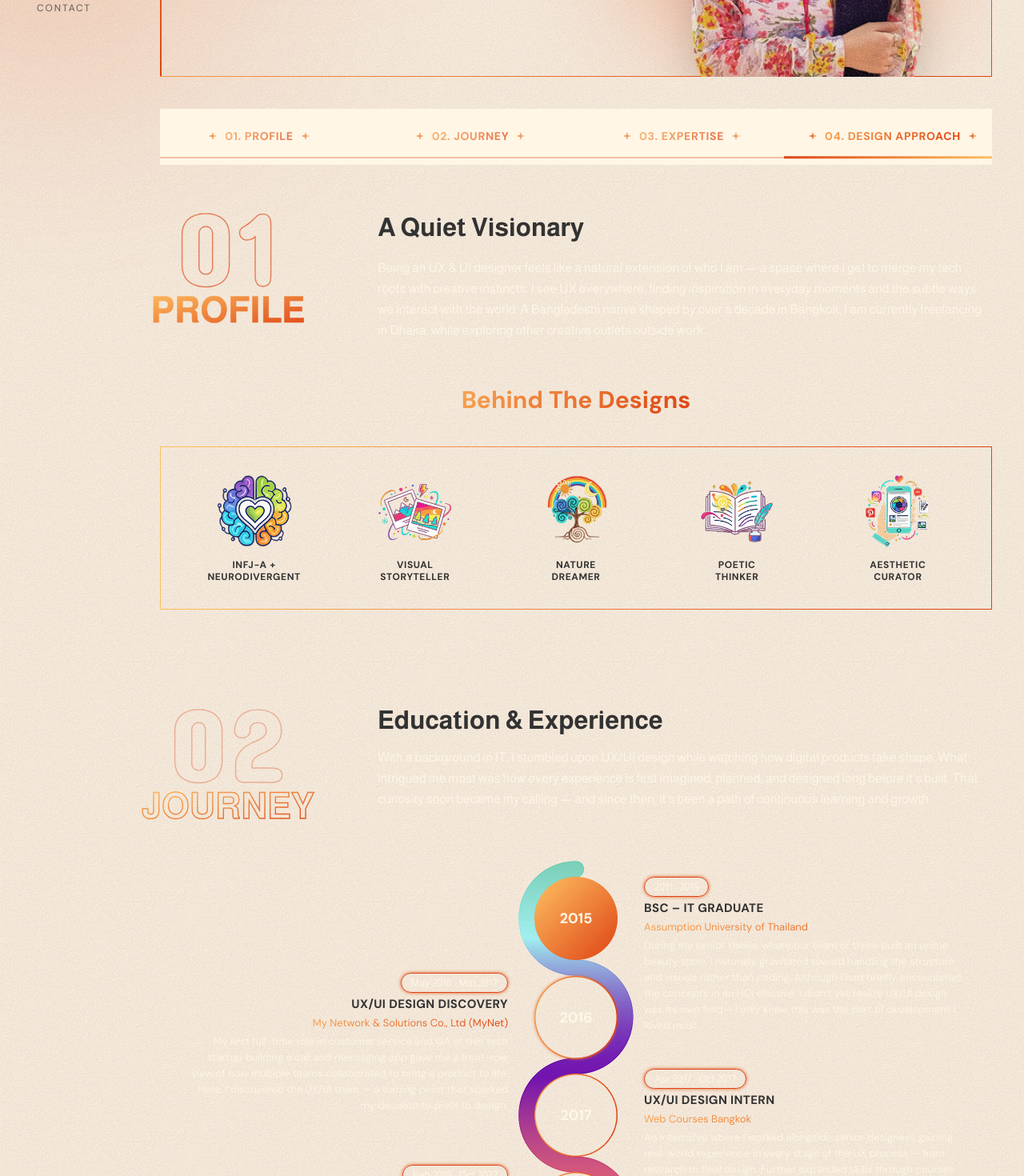
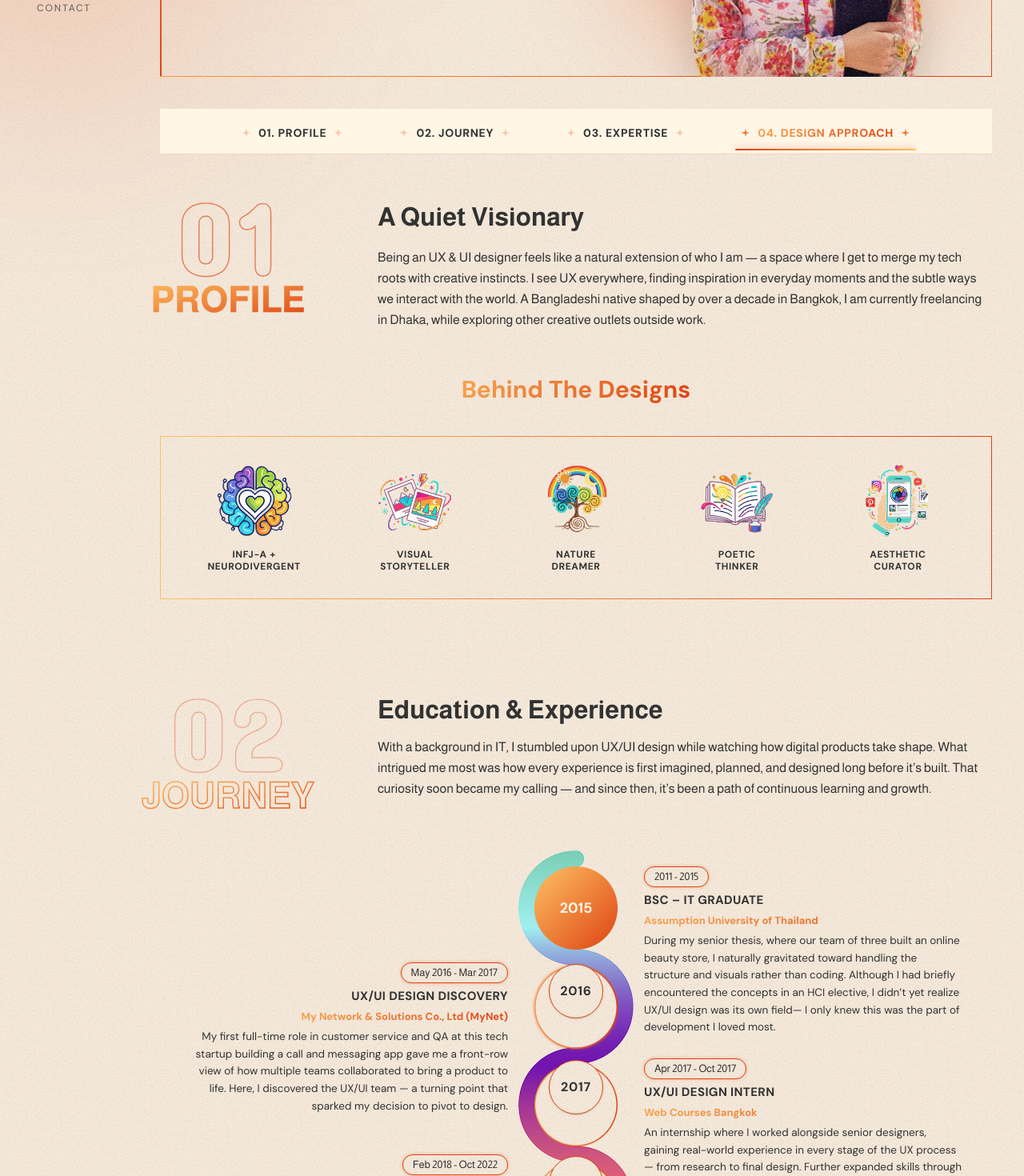
Before and after one commit to shihablabs/project-portfolio, a Next.js app: page /about in a window 1280 px wide. Shown: the part 540-2010 px from the top of the page at 80% size. Built offline with nearby package versions, Linux system fonts and the light colour scheme.

Commit message:
fix(about): resolve light mode text contrast, timeline node circle visibility, and sticky tab navigation

```diff
--- a/src/components/sections/AboutPageView.tsx
+++ b/src/components/sections/AboutPageView.tsx
@@ -197,7 +197,7 @@ export default function AboutPageView() {
 
         {/* Left Hero Content Layer */}
         <div className="relative z-10 w-full max-w-[600px] lg:max-w-[650px] flex flex-col justify-center space-y-4 sm:space-y-5">
-          <h1 className="font-almarai sm:font-dm font-extrabold uppercase text-4xl sm:text-5xl lg:text-[56px] tracking-tight leading-none text-[rgba(255,247,231,1)]">
+          <h1 className="font-almarai sm:font-dm font-extrabold uppercase text-4xl sm:text-5xl lg:text-[56px] tracking-tight leading-none text-[var(--ink)]">
             SEJUTI
           </h1>
 
@@ -228,7 +228,8 @@ export default function AboutPageView() {
               onClick={playAudio}
               type="button"
               aria-label="Listen to pronunciation of Sejuti"
-              className="text-[#DE4313] hover:text-[#FEC163] transition-transform hover:scale-110 cursor-pointer ml-1"
+              className="text-[#DE4313] hover:text-[#FEC163] transition-transform hover:scale-110 cursor-pointer ml-1 focus:outline-none focus:ring-0"
+              style={{ outline: "none" }}
               title="Pronounce Sejuti"
             >
               <svg width="22" height="22" viewBox="0 0 24 24" fill="none">
@@ -256,7 +257,7 @@ export default function AboutPageView() {
           </div>
 
           {/* Meaning & Essence */}
-          <div className="space-y-1 font-dm text-xs sm:text-[13.5px] text-[rgba(255,247,231,0.78)] leading-[1.65] max-w-lg">
+          <div className="space-y-1 font-dm text-xs sm:text-[13.5px] text-[var(--ink-78)] leading-[1.65] max-w-lg">
             <p>
               (Bengali) - evening light or lamp, light of the sunset, twilight.
             </p>
@@ -290,17 +291,24 @@ export default function AboutPageView() {
       </div>
 
       {/* ── 02. STICKY SUB-NAVIGATION BAR (Top sticky on scroll) ── */}
-      <div className="sticky top-0 z-40 bg-[var(--bg)]/95 backdrop-blur-md pt-3 pb-2 select-none mb-12">
-        <div className="w-full grid grid-cols-2 md:grid-cols-4 gap-2 sm:gap-4 items-center text-center font-dm font-bold text-xs sm:text-sm tracking-wider uppercase">
+      <div className="sticky top-0 z-40 bg-[var(--bg)]/95 backdrop-blur-md pt-2 pb-1 select-none mb-12 border-b border-[#DE4313]/20">
+        <div className="w-full flex items-center justify-between sm:justify-center gap-2 sm:gap-6 lg:gap-10 overflow-x-auto no-scrollbar font-dm text-xs sm:text-sm tracking-wider uppercase px-2">
           {TABS.map((tab) => {
             const isActive = activeTab === tab.id;
             return (
               <button
                 key={tab.id}
+                type="button"
                 onClick={() => scrollToSection(tab.id)}
-                className={`group flex items-center justify-center gap-2 sm:gap-2.5 py-3 transition-opacity cursor-pointer ${
-                  isActive ? "opacity-100" : "opacity-75 hover:opacity-100"
+                className={`group relative shrink-0 flex items-center justify-center gap-1.5 sm:gap-2.5 px-3 sm:px-4 py-3 transition-all duration-200 cursor-pointer select-none focus:outline-none focus:ring-0 focus-visible:outline-none active:outline-none ring-0 ${
+                  isActive
+                    ? "font-bold text-[#DE4313]"
+                    : "font-semibold text-[var(--ink-64)] hover:text-[var(--ink)]"
                 }`}
+                style={{
+                  outline: "none",
+                  WebkitTapHighlightColor: "transparent",
+                }}
               >
                 {/* Sparkle icon before */}
                 <svg
@@ -308,7 +316,11 @@ export default function AboutPageView() {
                   height="10"
                   viewBox="0 0 10 10"
                   fill="none"
-                  className="flex-shrink-0"
+                  className={`flex-shrink-0 transition-opacity ${
+                    isActive
+                      ? "opacity-100"
+                      : "opacity-40 group-hover:opacity-80"
+                  }`}
                 >
                   <path
                     d="M5 0L6.2 3.8L10 5L6.2 6.2L5 10L3.8 6.2L0 5L3.8 3.8L5 0Z"
@@ -318,11 +330,17 @@ export default function AboutPageView() {
 
                 {/* Tab Label */}
                 <span
-                  className="text-transparent bg-clip-text"
-                  style={{
+                  className={
+                    isActive ? "text-transparent bg-clip-text" : "text-inherit"
+                  }
+                  style={
+                    isActive
+                      ? {
                           backgroundImage:
                             "linear-gradient(129.89deg, #FEC163 -29.32%, #DE4313 100%)",
-                  }}
+                        }
+                      : undefined
+                  }
                 >
                   {tab.label}
                 </span>
@@ -333,28 +351,32 @@ export default function AboutPageView() {
                   height="10"
                   viewBox="0 0 10 10"
                   fill="none"
-                  className="flex-shrink-0"
+                  className={`flex-shrink-0 transition-opacity ${
+                    isActive
+                      ? "opacity-100"
+                      : "opacity-40 group-hover:opacity-80"
+                  }`}
                 >
                   <path
                     d="M5 0L6.2 3.8L10 5L6.2 6.2L5 10L3.8 6.2L0 5L3.8 3.8L5 0Z"
                     fill="url(#aboutSparkleGrad)"
                   />
                 </svg>
+
+                {/* Active Indicator Underline directly on active tab */}
+                {isActive && (
+                  <div
+                    className="absolute bottom-0 left-2 right-2 h-[2.5px] rounded-full"
+                    style={{
+                      background:
+                        "linear-gradient(90deg, #DE4313 0%, #FEC163 100%)",
+                      boxShadow: "0px 0px 8px rgba(222, 67, 19, 0.6)",
+                    }}
+                  />
+                )}
               </button>
             );
           })}
-        </div>
-
-        {/* Track Line and Active Indicator Slider */}
-        <div className="relative w-full h-[1.5px] bg-[#DE4313]/30 mt-1">
-          <div
-            className="absolute top-0 h-[3px] -translate-y-[0.75px] transition-all duration-300"
-            style={{
-              width: "25%",
-              left: `${TABS.findIndex((t) => t.id === activeTab) * 25}%`,
-              background: "linear-gradient(90deg, #DE4313 0%, #FEC163 100%)",
-            }}
-          />
         </div>
       </div>
 
@@ -370,7 +392,7 @@ export default function AboutPageView() {
               <h2 className="font-almarai text-2xl sm:text-3xl lg:text-[32px] font-bold text-[var(--ink)] leading-snug">
                 A Quiet Visionary
               </h2>
-              <p className="font-almarai text-sm sm:text-base text-[rgba(255,247,231,0.85)] leading-relaxed">
+              <p className="font-almarai text-sm sm:text-base text-[var(--ink-78)] leading-relaxed">
                 Being an UX &amp; UI designer feels like a natural extension of
                 who I am — a space where I get to merge my tech roots with
                 creative instincts. I see UX everywhere, finding inspiration in
@@ -457,7 +479,7 @@ export default function AboutPageView() {
               <h2 className="font-almarai text-2xl sm:text-3xl lg:text-[32px] font-bold text-[var(--ink)] leading-snug">
                 Education &amp; Experience
               </h2>
-              <p className="font-almarai text-sm sm:text-base text-[rgba(255,247,231,0.85)] leading-relaxed">
+              <p className="font-almarai text-sm sm:text-base text-[var(--ink-78)] leading-relaxed">
                 With a background in IT, I stumbled upon UX/UI design while
                 watching how digital products take shape. What intrigued me most
                 was how every experience is first imagined, planned, and
@@ -483,6 +505,24 @@ export default function AboutPageView() {
                   className="w-[144px] h-[636px] object-contain block"
                 />
               </div>
+
+              {/* High-Contrast Crisp Circle Overlays for Nodes (2016, 2017, 2018, 2023) */}
+              {[
+                { year: "2016", top: 176 },
+                { year: "2017", top: 296 },
+                { year: "2018", top: 416 },
+                { year: "2023", top: 536 },
+              ].map((node) => (
+                <div
+                  key={node.year}
+                  className="absolute left-1/2 -translate-x-1/2 -translate-y-1/2 w-[68px] h-[68px] rounded-full flex items-center justify-center bg-[var(--bg)] card-badge-bg border-[1.5px] border-[#DE4313] pointer-events-none z-[1] select-none shadow-sm"
+                  style={{ top: `${node.top}px` }}
+                >
+                  <span className="font-dm font-bold text-sm sm:text-base text-[var(--ink)] tracking-wider">
+                    {node.year}
+                  </span>
+                </div>
+              ))}
 
               {/* 5 Milestones Aligned to Circle Nodes (Each step is exactly 120px) */}
               {[
@@ -536,7 +576,7 @@ export default function AboutPageView() {
                 return (
                   <div
                     key={item.year}
-                    className={`absolute space-y-1 ${
+                    className={`absolute space-y-1.5 z-10 ${
                       isLeft
                         ? "right-[calc(50%+85px)] left-0 text-right flex flex-col items-end"
                         : "left-[calc(50%+85px)] right-0 text-left"
@@ -544,9 +584,9 @@ export default function AboutPageView() {
                     style={{ top: `${item.top}px` }}
                   >
                     <span
-                      className="inline-block px-3 py-0.5 rounded-full text-[13px] font-normal border border-[#DE4313] text-[rgba(255,247,231,0.85)]"
+                      className="inline-block px-3 py-0.5 rounded-full text-[13px] font-medium border border-[#DE4313] text-[var(--ink)] bg-[var(--bg)] card-badge-bg"
                       style={{
-                        boxShadow: "0px 0px 4px 0px rgba(228, 93, 35, 1)",
+                        boxShadow: "0px 0px 4px 0px rgba(228, 93, 35, 0.4)",
                       }}
                     >
                       {item.date}
@@ -555,7 +595,7 @@ export default function AboutPageView() {
                       {item.role}
                     </h4>
                     <p
-                      className="font-dm font-normal text-xs sm:text-[13px] text-transparent bg-clip-text"
+                      className="font-dm font-semibold text-xs sm:text-[13px] text-transparent bg-clip-text"
                       style={{
                         backgroundImage:
                           "linear-gradient(129.89deg, #FEC163 -29.32%, #DE4313 100%)",
@@ -563,7 +603,7 @@ export default function AboutPageView() {
                     >
                       {item.org}
                     </p>
-                    <p className="font-dm font-normal text-xs sm:text-[13px] leading-[1.55] text-[rgba(255,247,231,0.78)] max-w-sm lg:max-w-[400px]">
+                    <p className="font-dm font-normal text-xs sm:text-[13.5px] leading-[1.6] text-[var(--ink-78)] max-w-sm lg:max-w-[400px]">
                       {item.desc}
                     </p>
                   </div>
@@ -612,21 +652,26 @@ export default function AboutPageView() {
               ].map((item) => (
                 <div
                   key={item.year}
-                  className="p-4 sm:p-5 border border-[#DE4313]/60 rounded-lg space-y-1.5 bg-[#0A0F24]/40"
+                  className="p-4 sm:p-5 border border-[#DE4313]/50 rounded-xl space-y-2 bg-[var(--bg)] card-badge-bg shadow-sm"
                 >
+                  <div className="flex items-center justify-between gap-2">
                     <span
-                    className="inline-block px-3 py-0.5 rounded-full text-xs font-normal border border-[#DE4313] text-[rgba(255,247,231,0.85)]"
+                      className="inline-block px-3 py-0.5 rounded-full text-xs font-medium border border-[#DE4313] text-[var(--ink)] bg-[var(--bg)] card-badge-bg"
                       style={{
-                      boxShadow: "0px 0px 4px 0px rgba(228, 93, 35, 1)",
+                        boxShadow: "0px 0px 4px 0px rgba(228, 93, 35, 0.35)",
                       }}
                     >
                       {item.date}
                     </span>
+                    <span className="font-dm font-bold text-xs text-[#DE4313] px-2 py-0.5 rounded bg-[#DE4313]/10">
+                      {item.year}
+                    </span>
+                  </div>
                   <h4 className="font-dm font-bold text-sm sm:text-[15px] text-[var(--ink)] uppercase">
                     {item.role}
                   </h4>
                   <p
-                    className="font-dm font-normal text-xs sm:text-[13px] text-transparent bg-clip-text"
+                    className="font-dm font-semibold text-xs sm:text-[13px] text-transparent bg-clip-text"
                     style={{
                       backgroundImage:
                         "linear-gradient(129.89deg, #FEC163 -29.32%, #DE4313 100%)",
@@ -634,7 +679,7 @@ export default function AboutPageView() {
                   >
                     {item.org}
                   </p>
-                  <p className="font-dm font-normal text-xs sm:text-[13px] leading-relaxed text-[rgba(255,247,231,0.78)]">
+                  <p className="font-dm font-normal text-xs sm:text-[13px] leading-relaxed text-[var(--ink-78)]">
                     {item.desc}
                   </p>
                 </div>
@@ -750,7 +795,7 @@ export default function AboutPageView() {
               <h2 className="font-almarai text-2xl sm:text-3xl lg:text-[32px] font-bold text-[var(--ink)] leading-snug">
                 Fueled by Passion, Defined by Skill
               </h2>
-              <p className="font-almarai text-sm sm:text-base text-[rgba(255,247,231,0.85)] leading-relaxed">
+              <p className="font-almarai text-sm sm:text-base text-[var(--ink-78)] leading-relaxed">
                 My craft sits at the intersection of innate traits and acquired
                 capabilities. As a neurodivergent INFJ, I bring a balance of
                 paradoxical strengths that gives me a unique edge in UX/UI
@@ -842,7 +887,7 @@ export default function AboutPageView() {
               <h2 className="font-almarai text-2xl sm:text-3xl lg:text-[32px] font-bold text-[var(--ink)] leading-snug">
                 The pursuit of intentional design
               </h2>
-              <p className="font-almarai text-sm sm:text-base text-[rgba(255,247,231,0.85)] leading-relaxed">
+              <p className="font-almarai text-sm sm:text-base text-[var(--ink-78)] leading-relaxed">
                 I approach design as a way to solve problems elegantly. Every
                 project is driven by purpose and the goal of leaving things
                 better than I found them. It begins with understanding the
@@ -893,7 +938,7 @@ export default function AboutPageView() {
                   <h4 className="font-dm font-bold text-base sm:text-lg lg:text-xl uppercase tracking-wider text-[var(--ink)]">
                     MERAKI
                   </h4>
-                  <p className="font-dm text-xs sm:text-sm text-[rgba(255,247,231,0.8)] leading-relaxed max-w-xs">
+                  <p className="font-dm text-xs sm:text-sm text-[var(--ink-78)] leading-relaxed max-w-xs">
                     Designing with passion, devotion, and meticulous care,
                     ensuring the work is a true labor of love.
                   </p>
@@ -914,7 +959,7 @@ export default function AboutPageView() {
                   <h4 className="font-dm font-bold text-base sm:text-lg lg:text-xl uppercase tracking-wider text-[var(--ink)]">
                     SIMPLE YET SIGNIFICANT
                   </h4>
-                  <p className="font-dm text-xs sm:text-sm text-[rgba(255,247,231,0.8)] leading-relaxed max-w-xs">
+                  <p className="font-dm text-xs sm:text-sm text-[var(--ink-78)] leading-relaxed max-w-xs">
                     Striving for solutions that are radically clear and
                     effortless, yet possess maximum impact, utility, and lasting
                     value.
--- a/src/components/sections/BlogPageView.tsx
+++ b/src/components/sections/BlogPageView.tsx
@@ -190,14 +190,14 @@ export default function BlogPageView() {
           {/* Left Hero Content Layer */}
           <div className="relative z-10 w-full max-w-[620px] lg:max-w-[700px] xl:max-w-[780px] flex flex-col justify-center space-y-1 sm:space-y-1">
             <h1
-              className="font-dm uppercase whitespace-nowrap text-[rgba(255,247,231,1)]"
+              className="font-dm uppercase whitespace-nowrap text-[var(--ink)]"
               style={{
                 fontFamily: "var(--font-dm-sans), sans-serif",
                 fontWeight: 600,
                 fontSize: "clamp(30px, 4.2vw, 72px)",
                 lineHeight: "100%",
                 letterSpacing: "0%",
-                color: "rgba(255, 247, 231, 1)",
+                color: "var(--ink)",
                 textShadow: "0px 0px 10px rgba(244, 115, 3, 0.25)",
                 filter: "drop-shadow(0px 0px 8px rgba(244, 115, 3, 0.35))",
               }}
@@ -215,7 +215,7 @@ export default function BlogPageView() {
               A Personal Archive
             </h2>
 
-            <p className="font-dm text-xs sm:text-[14px] text-[rgba(255,247,231,0.75)] leading-[1.65] mt-4 sm:mt-5 max-w-lg">
+            <p className="font-dm text-xs sm:text-[14px] text-[var(--ink-78)] leading-[1.65] mt-4 sm:mt-5 max-w-lg">
               Get notified when new posts are published.
               <br />
               Stay updated with fresh thoughts and ideas.
```
Also changed, not shown: src/components/sections/BlogDetailView.tsx (+6 -6 lines). Lines whose indentation alone changed are shown as unchanged.
